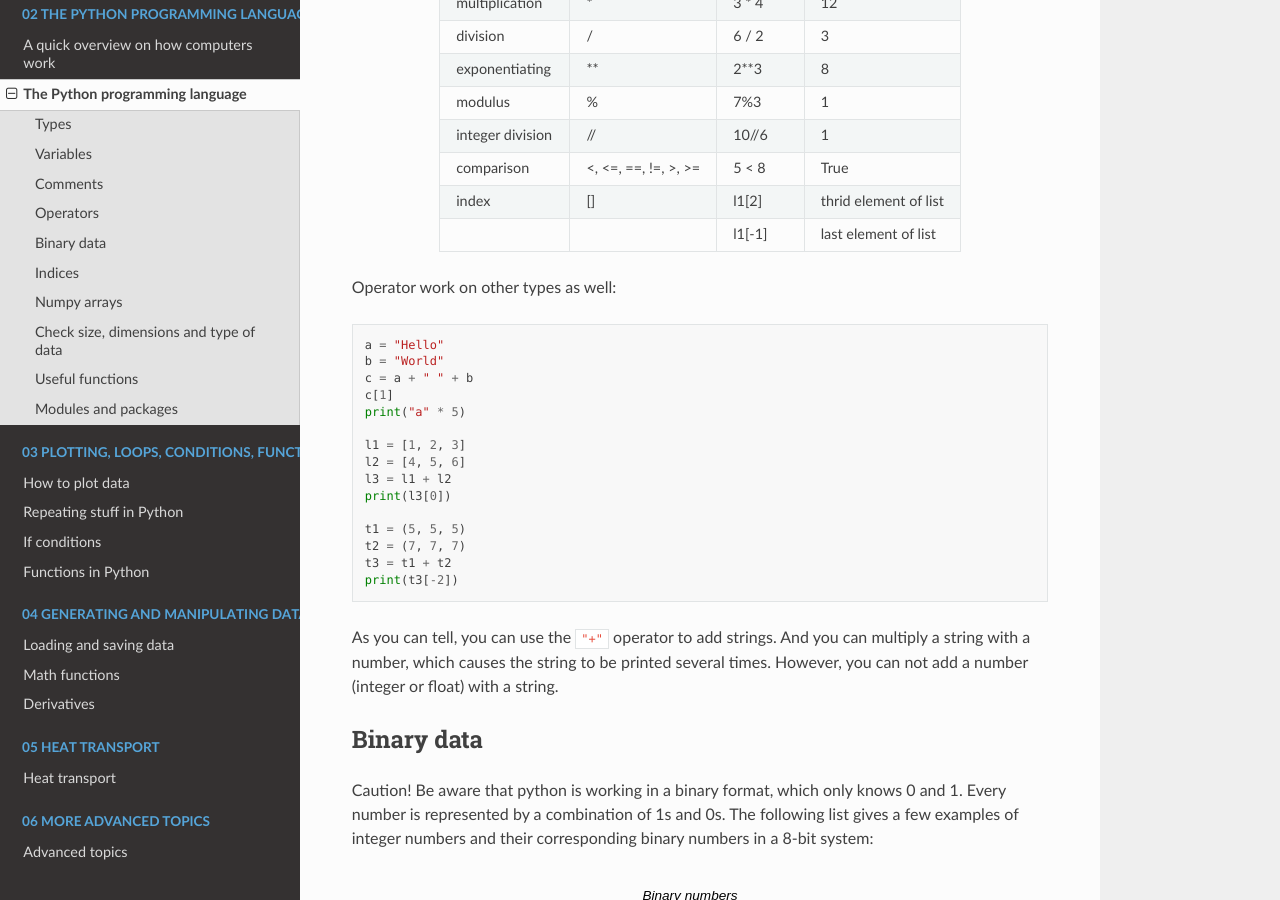
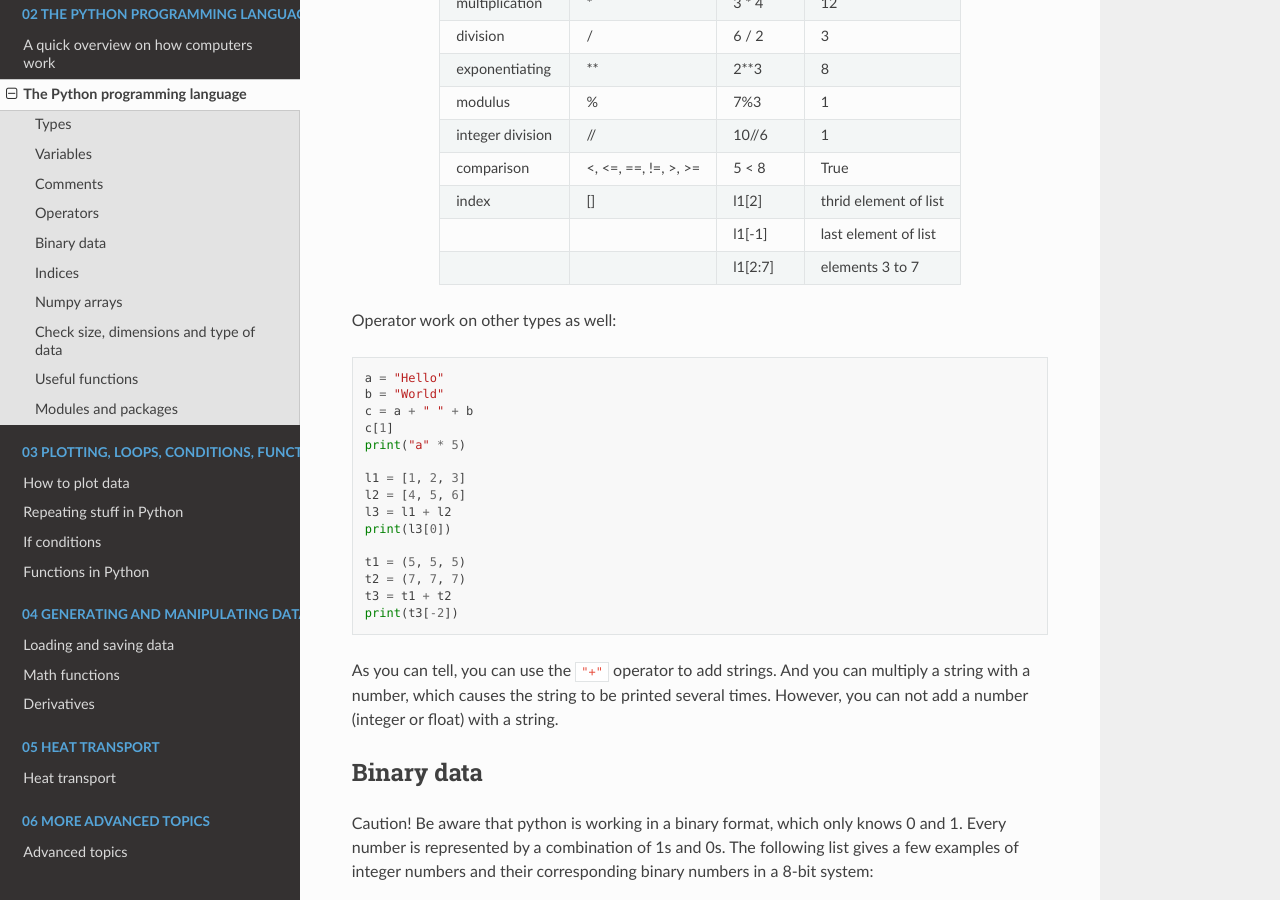
Before and after one commit to willi-kappler/python_intro, a Sphinx documentation site: the page built from docs/intro02/python_overview.rst, in a window 1280 px wide and 900 px high, scrolled down 2828 px. Built offline with Sphinx 7.4.7 and the Read the Docs theme 3.1.0, drawn with Linux system fonts in a browser that asks for light colours.

Commit message:
Add index range example.

```diff
--- a/docs/intro02/python_overview.rst
+++ b/docs/intro02/python_overview.rst
@@ -143,6 +143,7 @@ Operators
     "comparison", "<, <=, ==, !=, >, >=", "5 < 8", "True"
     "index", "[]", "l1[2]", "thrid element of list"
     "", "", "l1[-1]", "last element of list"
+    "", "", "l1[2:7]", "elements 3 to 7"
 
 Operator work on other types as well:
 
```
